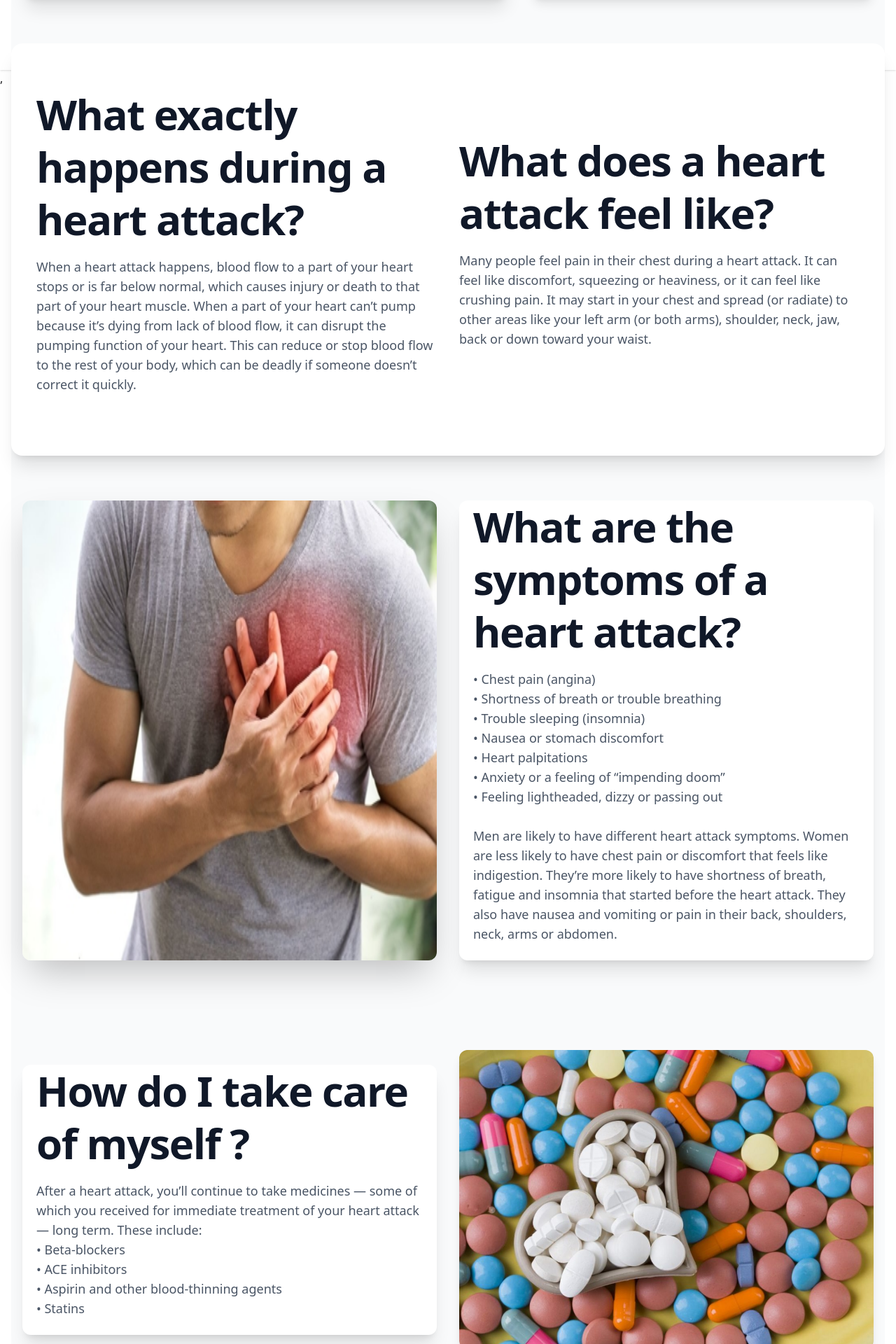
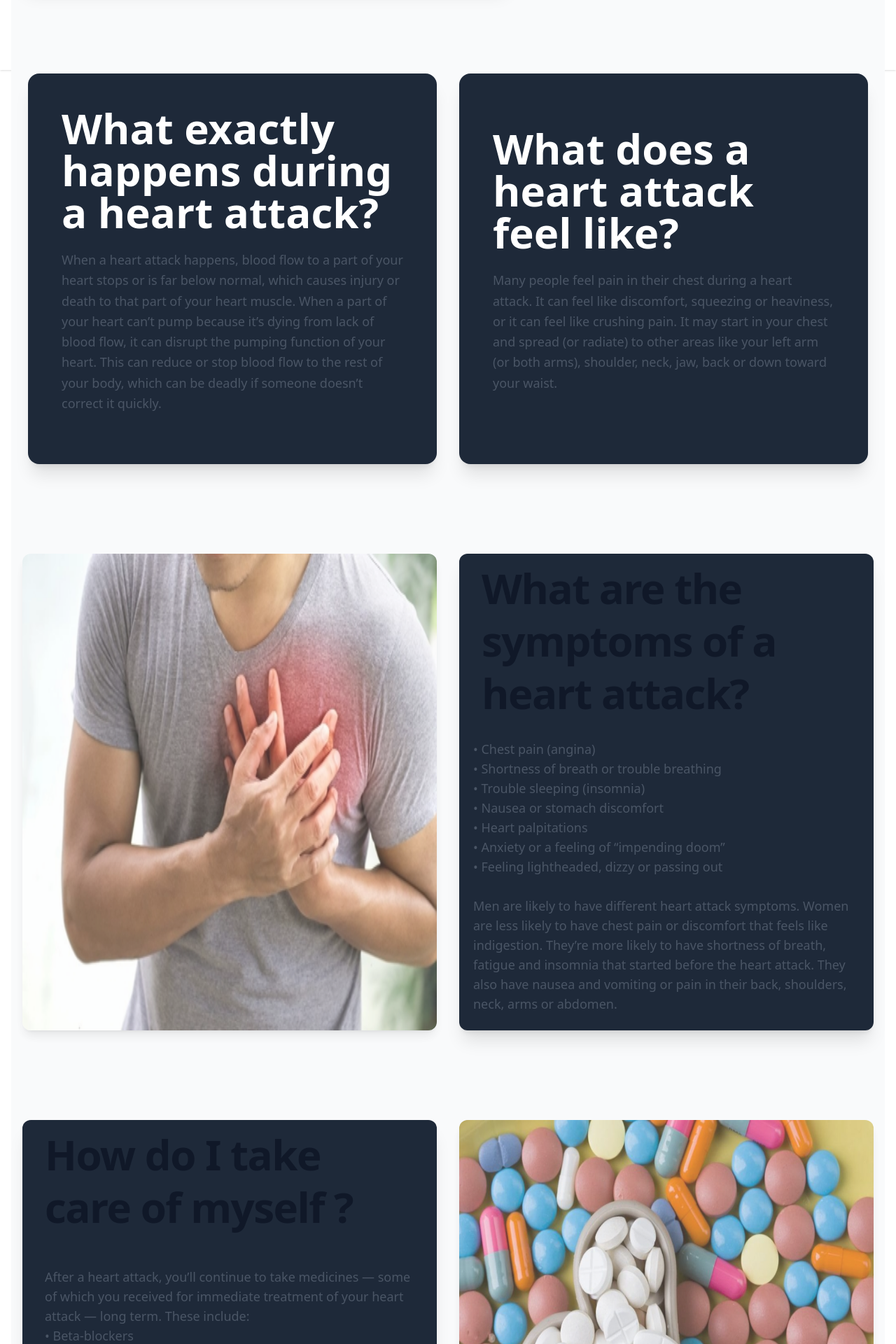
Before and after one commit to ChristianMarcellino/flask-project-uas, a React (Vite) app in the folder react/: page /learn-more in a window 1280 px wide. Shown: the part 700-2620 px from the top of the page at 70% size. Built offline with nearby package versions, Linux system fonts and the light colour scheme.

Commit message:
Update design

```diff
--- a/react/src/main.jsx
+++ b/react/src/main.jsx
@@ -6,6 +6,6 @@ import { RouterProvider } from "react-router/dom";
 
 createRoot(document.getElementById('root')).render(
   <StrictMode>
-    <RouterProvider router={router} />,
-  </StrictMode>,
+    <RouterProvider router={router} />
+  </StrictMode>
 )
--- a/react/src/pages/learn-more.jsx
+++ b/react/src/pages/learn-more.jsx
@@ -7,58 +7,55 @@ function LearnMore() {
         <section className="bg-gray-50 dark:bg-gray-900">
             <div className="grid max-w-screen-xl px-4 py-16 mx-auto lg:gap-8 lg:grid-cols-12">
 
-                <div className="mr-auto place-self-center lg:col-span-7 bg-white shadow-xl px-5 py-30 rounded-2xl">
+               <div className="lg:col-span-7 flex flex-col justify-center bg-gray-800 rounded-2xl shadow-xl p-8 md:p-12">
                     <h1 className="max-w-2xl mb-4 text-4xl font-extrabold tracking-tight leading-tight text-gray-900 md:text-5xl xl:text-6xl dark:text-white">
                         What is a heart attack?
                     </h1>
-
                     <p className="max-w-2xl mb-6 text-lg text-gray-600 dark:text-gray-400">
                         A heart attack (myocardial infarction) is an extremely dangerous condition that happens because you don’t have enough blood flow to some of your heart muscle. This lack of blood flow can occur because of many different factors but is usually related to a blockage in one or more of your heart’s arteries.
                     </p>
                 </div>
-
-                <div className="hidden lg:flex lg:col-span-5">
+                <div className="lg:col-span-5 lg:flex items-center justify-center">
                     <img
                         src={heart_attack}
                         alt="Heart Attack"
-                        className="rounded-xl shadow-lg"
+                        className="rounded-xl shadow-lg opacity-80 hover:opacity-90 transition-opacity duration-300"
                     />
                 </div>
             </div>
-            <div className="grid max-w-screen-xl px-9 py-16 mx-auto lg:gap-8 lg:grid-cols-12 bg-white rounded-2xl shadow-xl">
 
-                <div className="mr-auto place-self-center lg:col-span-6">
-                    <h1 className="max-w-2xl mb-4 text-4xl font-extrabold tracking-tight leading-tight text-gray-900 md:text-5xl xl:text-6xl dark:text-white">
+            <div className="grid max-w-screen-xl px-6 py-16 mx-auto lg:grid-cols-12 lg:gap-8">
+                <div className="lg:col-span-6 flex flex-col justify-center bg-gray-800 rounded-2xl shadow-xl p-8 md:p-12 mb-8 lg:mb-0">
+                    <h1 className="text-4xl md:text-5xl xl:text-6xl font-extrabold text-white mb-6">
                         What exactly happens during a heart attack?
                     </h1>
-
-                    <p className="max-w-2xl mb-6 text-lg text-gray-600 dark:text-gray-400">
+                    <p className="max-w-2xl mb-6 text-lg text-gray-600 dark:text-gray-400 leading-relaxed">
                         When a heart attack happens, blood flow to a part of your heart stops or is far below normal, which causes injury or death to that part of your heart muscle. When a part of your heart can’t pump because it’s dying from lack of blood flow, it can disrupt the pumping function of your heart.
                         This can reduce or stop blood flow to the rest of your body, which can be deadly if someone doesn’t correct it quickly.
                     </p>
                 </div>
-                <div className="mr-auto place-self-center lg:col-span-6">
-                    <h1 className="max-w-2xl mb-4 text-4xl font-extrabold tracking-tight leading-tight text-gray-900 md:text-5xl xl:text-6xl dark:text-white">
+                <div className="lg:col-span-6 flex flex-col justify-center bg-gray-800 rounded-2xl shadow-xl p-8 md:p-12">
+                    <h1 className="text-4xl md:text-5xl xl:text-6xl font-extrabold text-white mb-6">
                         What does a heart attack feel like?
                     </h1>
-
-                    <p className="max-w-2xl mb-6 text-lg text-gray-600 dark:text-gray-400">
+                    <p className="max-w-2xl mb-6 text-lg text-gray-600 dark:text-gray-400 leading-relaxed">
                         Many people feel pain in their chest during a heart attack.
                         It can feel like discomfort, squeezing or heaviness, or it can feel like crushing pain.
                         It may start in your chest and spread (or radiate) to other areas like your left arm (or both arms), shoulder, neck, jaw, back or down toward your waist.
                     </p>
                 </div>
             </div>
+
             <div className="grid max-w-screen-xl px-4 py-16 mx-auto lg:gap-8 lg:grid-cols-12">
                 <div className="hidden lg:flex lg:col-span-6">
                     <img
                         src={aduhduh}
                         alt="aduhduh"
-                        className="rounded-xl shadow-2xl"
+                        className="rounded-xl shadow-lg opacity-80 hover:opacity-90 transition-opacity duration-300"
                     />
                 </div>
-                <div className="mr-auto place-self-center lg:col-span-6 bg-white rounded-xl px-5 shadow-xl">
-                    <h1 className="max-w-2xl mb-4 text-4xl font-extrabold tracking-tight leading-tight text-gray-900 md:text-5xl xl:text-6xl dark:text-white">
+                <div className="mr-auto place-self-center lg:col-span-6 bg-gray-800 rounded-xl px-5 shadow-xl">
+                    <h1 className="max-w-2xl mb-4 p-3 text-4xl font-extrabold tracking-tight leading-tight text-gray-900 md:text-5xl xl:text-6xl dark:text-white">
                         What are the symptoms of a heart attack?
                     </h1>
 
@@ -77,24 +74,26 @@ function LearnMore() {
             </div>
             <div className="grid max-w-screen-xl px-4 py-16 mx-auto lg:gap-8 lg:grid-cols-12">
 
-                <div className="mr-auto place-self-center lg:col-span-6 bg-white rounded-xl px-5 shadow-xl">
-                    <h1 className="max-w-2xl mb-4 text-4xl font-extrabold tracking-tight leading-tight text-gray-900 md:text-5xl xl:text-6xl dark:text-white">
+                <div className="mr-auto place-self-center lg:col-span-6 bg-gray-800 rounded-xl px-5 shadow-xl">
+                    <h1 className="max-w-2xl mb-4 p-3 text-4xl font-extrabold tracking-tight leading-tight text-gray-900 md:text-5xl xl:text-6xl dark:text-white">
                         How do I take care of myself ?
                     </h1>
-                    <p className="max-w-2xl mb-6 text-lg text-gray-600 dark:text-gray-400">
+                    <p className="max-w-2xl mb-6 mt-6 text-lg p-3 text-gray-600 dark:text-gray-400">
                         After a heart attack, you’ll continue to take medicines — some of which you received for immediate treatment of your heart attack — long term.
                         These include:<br />
                         • Beta-blockers<br />
                         • ACE inhibitors<br />
                         • Aspirin and other blood-thinning agents<br />
-                        • Statins
+                        • Statins <br />
+
+                        Along with your medicines, it’s important to follow a heart-healthy lifestyle. Eat nutritious foods, stay active with safe exercises, avoid smoking, limit alcohol, manage stress, and attend regular check-ups. These steps help protect your heart and reduce the risk of another heart attack.
                     </p>
                 </div>
                 <div className="hidden lg:flex lg:col-span-6">
                     <img
                         src={medicine}
                         alt="Medicine"
-                        className="rounded-xl shadow-lg"
+                        className="rounded-xl shadow-lg opacity-80 hover:opacity-90 transition-opacity duration-300"
                     />
                 </div>
             </div>
```
